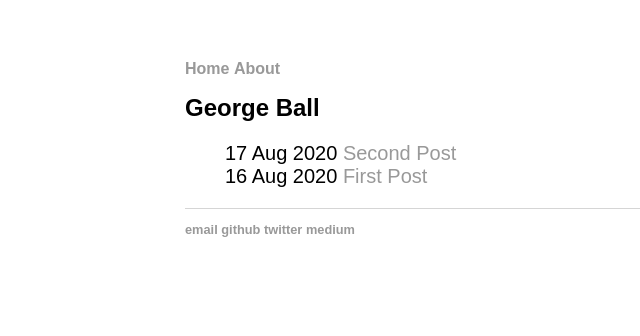
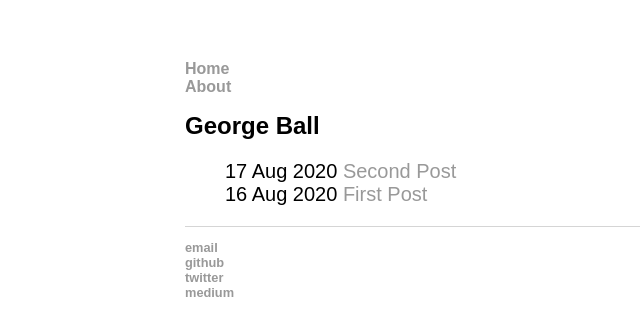
Before and after one commit to georgeball95/georgeball95.github.io, a Jekyll site: the page built from index.html, in a window 1280 px wide. Shown: the top 336 px of the page, without its empty margins (7-647 px from the left). Built offline with Jekyll 4.4.1, drawn with Linux system fonts in a browser that asks for light colours.

Commit message:
Update main.css

```diff
--- a/css/main.css
+++ b/css/main.css
@@ -10,8 +10,8 @@ nav ul, footer ul {
 }
 nav ul li, footer ul li {
     font-family:'Liberation Sans','Helvetica', 'Arial', 'Sans-Serif';
-    display: inline;
-    /*margin-right: 20px;*/
+    /*display: inline;
+    margin-right: 20px;*/
 }
 a {
     font-family:'Liberation Sans','Helvetica', 'Arial', 'Sans-Serif';
```
